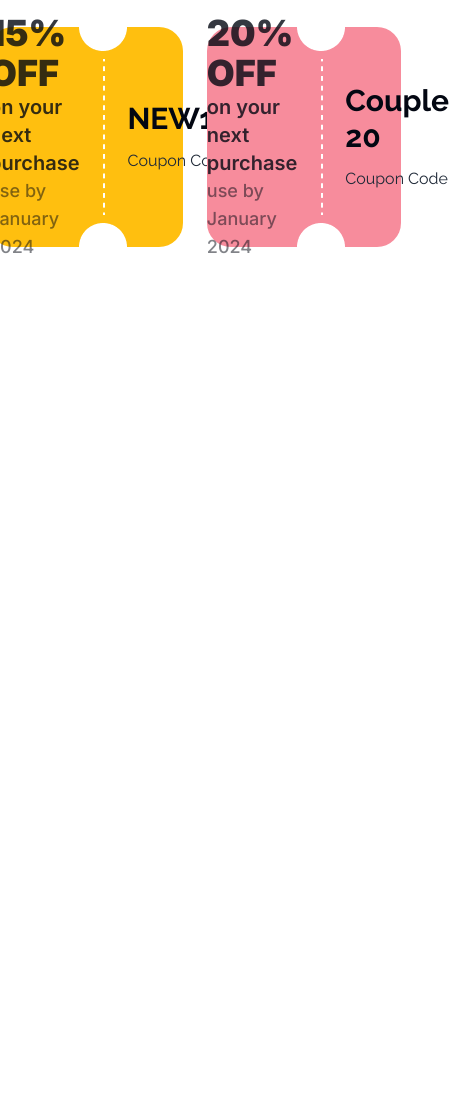
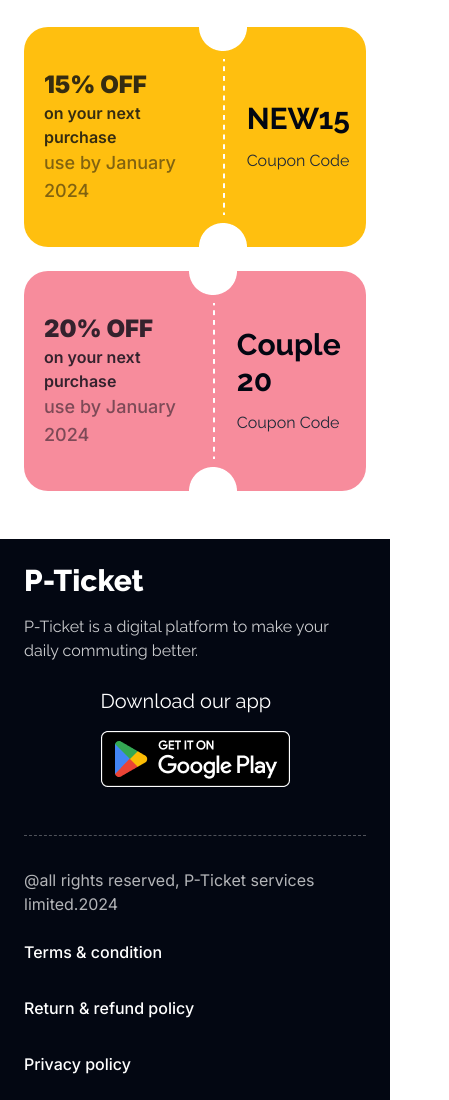
Before and after one commit to Nujat-Zaman-Chowdhury/Assignment-5, a plain HTML site: page index.html in a window 390 px wide. Shown: the part 653-1753 px from the top of the page, 449 px wide, since content can reach past the window. Before the commit the page ends 948 px from the top, so only its background shows below. Drawn offline with nearby package versions, Linux system fonts and the light colour scheme.

Commit message:
footer added

```diff
--- a/index.html
+++ b/index.html
@@ -107,33 +107,36 @@
         <!-- banner section end -->
     </header>
     <main>
+
         <!-- best offer section -->
         <section class="container px-6 mx-auto py-12 mt-14 lg:mt-32">
             <h2 class="text-center text-[#030712] font-bold text-4xl">Best offers for you</h2>
-            <!-- coupon-code left -->
-            <div class="flex items-center justify-center gap-6 mt-12">
-                <div class="w-[573px] h-[220px] rounded-3xl bg-[#FFBF0F] flex justify-evenly items-center">
-                    <div class="font-inter space-y-4 text-[#030712CC]">
-                        <span class="text-4xl font-black">15% OFF</span> <br>
-                        <span class="text-xl font-semibold my-4">on your next purchase</span><br>
+
+            <!-- coupon-code ticket left -->
+            <div class="flex flex-col lg:flex-row items-center justify-center gap-6 mt-12">
+                <div class="lg:w-[573px] lg:h-[220px] rounded-3xl bg-[#FFBF0F] flex justify-evenly items-center">
+                    <div class="font-inter space-y-4 text-[#030712CC] pl-5 lg:pl-0">
+                        <span class="text-2xl lg:text-4xl font-black">15% OFF</span> <br>
+                        <span class="lg:text-xl font-semibold my-4">on your next purchase</span><br>
                         <span class="font-medium text-lg text-[#03071280]">use by January 2024</span>
                     </div>
                     <img src="images/cupon-devider.png" alt="">
                     <div class="space-y-3  font-raleway">
-                        <h3 id="coupon-code" class="coupon-code font-bold text-3xl text-[#030712]">NEW15</h3>
+                        <h3 id="new15" class="coupon-code font-bold text-3xl text-[#030712] pr-4 lg:pr-0">NEW15</h3>
                         <p class="#03071266">Coupon Code</p>
                     </div>
                 </div>
-            <!-- coupon-code right -->
-            <div class="w-[573px] h-[220px] rounded-3xl bg-[#F78C9C] flex justify-evenly items-center">
-                    <div class="font-inter space-y-4 text-[#030712CC]">
-                        <span class="text-4xl font-black ">20% OFF</span> <br>
-                        <span class="text-xl font-semibold my-4">on your next purchase</span><br>
+
+                <!-- coupon-code ticket right -->
+                <div class="lg:w-[573px] lg:h-[220px] rounded-3xl bg-[#F78C9C] flex justify-evenly items-center">
+                        <div class="font-inter space-y-4 text-[#030712CC] pl-5 lg:pl-0">
+                        <span class="text-2xl lg:text-4xl font-black ">20% OFF</span> <br>
+                        <span class="lg:text-xl font-semibold my-4">on your next purchase</span><br>
                         <span class="font-medium text-lg text-[#03071280]">use by January 2024</span>
                     </div>
                     <img src="images/cupon-devider.png" alt="">
                     <div class="space-y-3  font-raleway">
-                        <h3 id="coupon-code" class="coupon-code font-bold text-3xl text-[#030712]">Couple 20</h3>
+                        <h3 id="couple20" class="coupon-code font-bold text-3xl text-[#030712] pr-4 lg:pr-0">Couple 20</h3>
                         <p class="#03071266">Coupon Code</p>
                     </div>
                 </div>
@@ -142,7 +145,29 @@
             </div>
         </section>
     </main>
-    <footer></footer>
+    <footer class="bg-[#030712]">
+        <div class="container mx-auto px-6 lg:px-16  py-6 lg:py-20 text-white">
+            <div class="flex flex-col lg:flex-row gap-6 lg:justify-between items-center">
+                <div class="lg:w-[374px] ">
+                    <h3 class="font-raleway text-3xl font-extrabold">P-Ticket</h3>
+                    <p class="text-[#FFFFFFCC] mt-4">P-Ticket is a digital platform to make your daily commuting better.</p>
+                </div>
+                <div class="">
+                    <h4 class="text-xl mb-4">Download our app</h4>
+                    <img src="images/googleplay.png" alt="">
+                </div>
+            </div>
+            <hr class="border-dashed border-[#FFFFFF4D] mt-12 mb-8">
+            <div class="font-inter flex flex-col lg:flex-row gap-6 lg:justify-between">
+                <p class="text-[#FFFFFFB3]">@all rights reserved, P-Ticket services limited.2024</p>
+                <div class="font-medium flex flex-col lg:flex-row lg:justify-center lg:items-center gap-8">
+                    <a href="">Terms & condition</a>
+                    <a href="">Return & refund policy</a>
+                    <a href="">Privacy policy</a>
+                </div>
+            </div>
+        </div>
+    </footer>
 
 
     <script src="Js/script.js"></script>
```
Also changed, not shown: images/googleplay.png (added).
